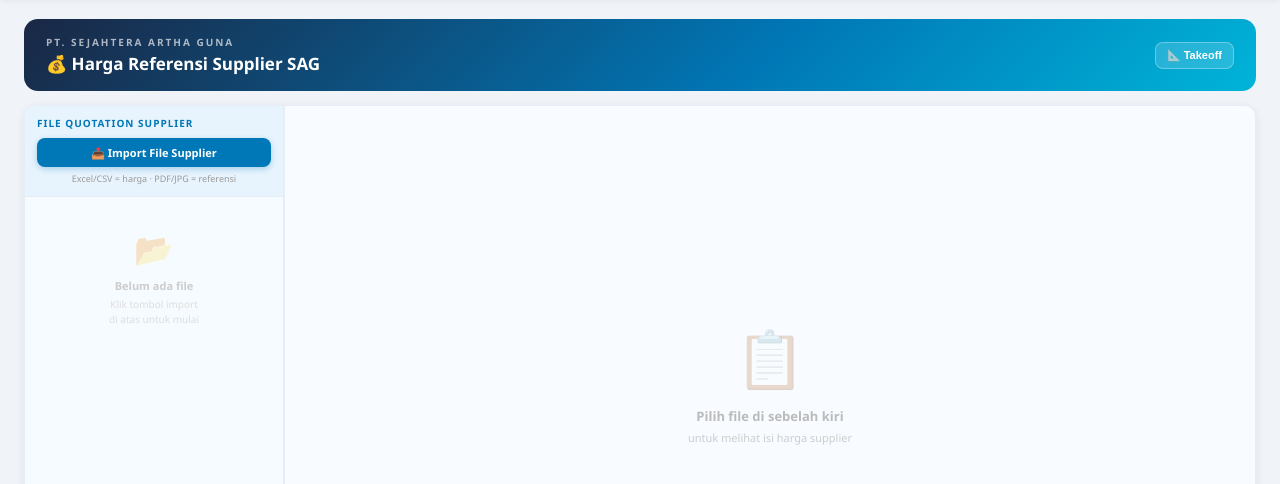
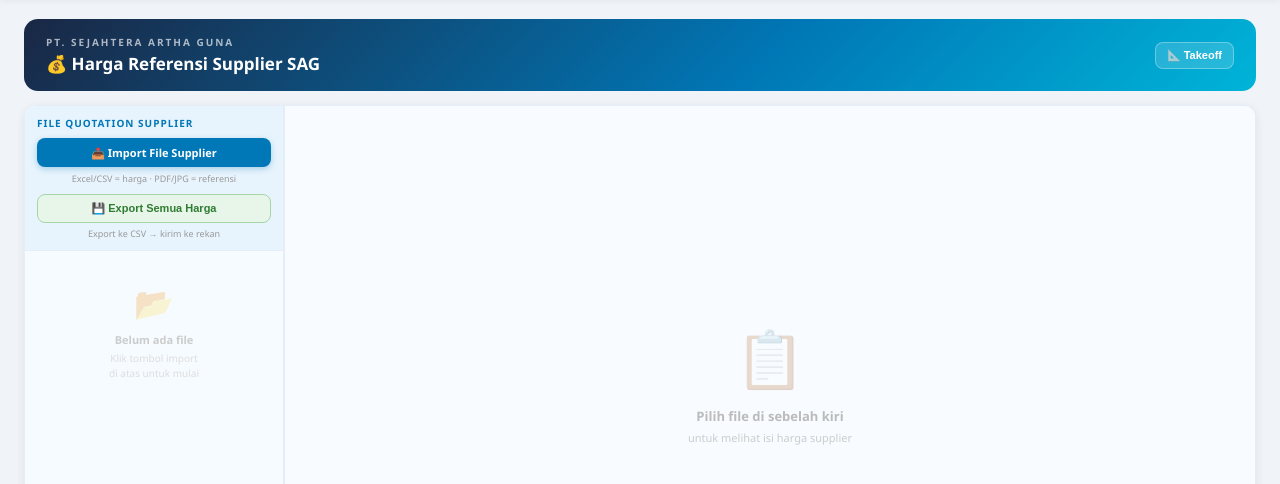
Before and after one commit to saghvac26-svg/sag-estimator, a plain HTML site: page index.html in a window 1280 px wide. Both pictures are taken after a click on the element 226 px from the left and 304 px from the top of the page. Shown: the part 122-606 px from the top of the page. Drawn offline with Linux system fonts and the light colour scheme; a script that the page names is missing.

Commit message:
Update SAG Estimator

```diff
--- a/index.html
+++ b/index.html
@@ -323,6 +323,10 @@
           <input type="file" accept=".xlsx,.xls,.csv,.txt,.pdf,.jpg,.jpeg,.png" style="display:none" onchange="handleImportFile(this)">
         </label>
         <div style="font-size:9px;color:#999;margin-top:5px;text-align:center;line-height:1.5">Excel/CSV = harga · PDF/JPG = referensi</div>
+        <button onclick="downloadTemplateCSV()" style="display:flex;align-items:center;justify-content:center;gap:6px;width:100%;margin-top:8px;background:#e8f5e9;color:#2e7d32;font-size:11px;font-weight:800;border:1.5px solid #a5d6a7;border-radius:8px;padding:7px 10px;cursor:pointer">
+          💾 Export Semua Harga
+        </button>
+        <div style="font-size:9px;color:#999;margin-top:4px;text-align:center">Export ke CSV → kirim ke rekan</div>
       </div>
       <div style="flex:1;overflow-y:auto">
         <div id="supplierEmpty" style="padding:30px 14px;text-align:center">
```
